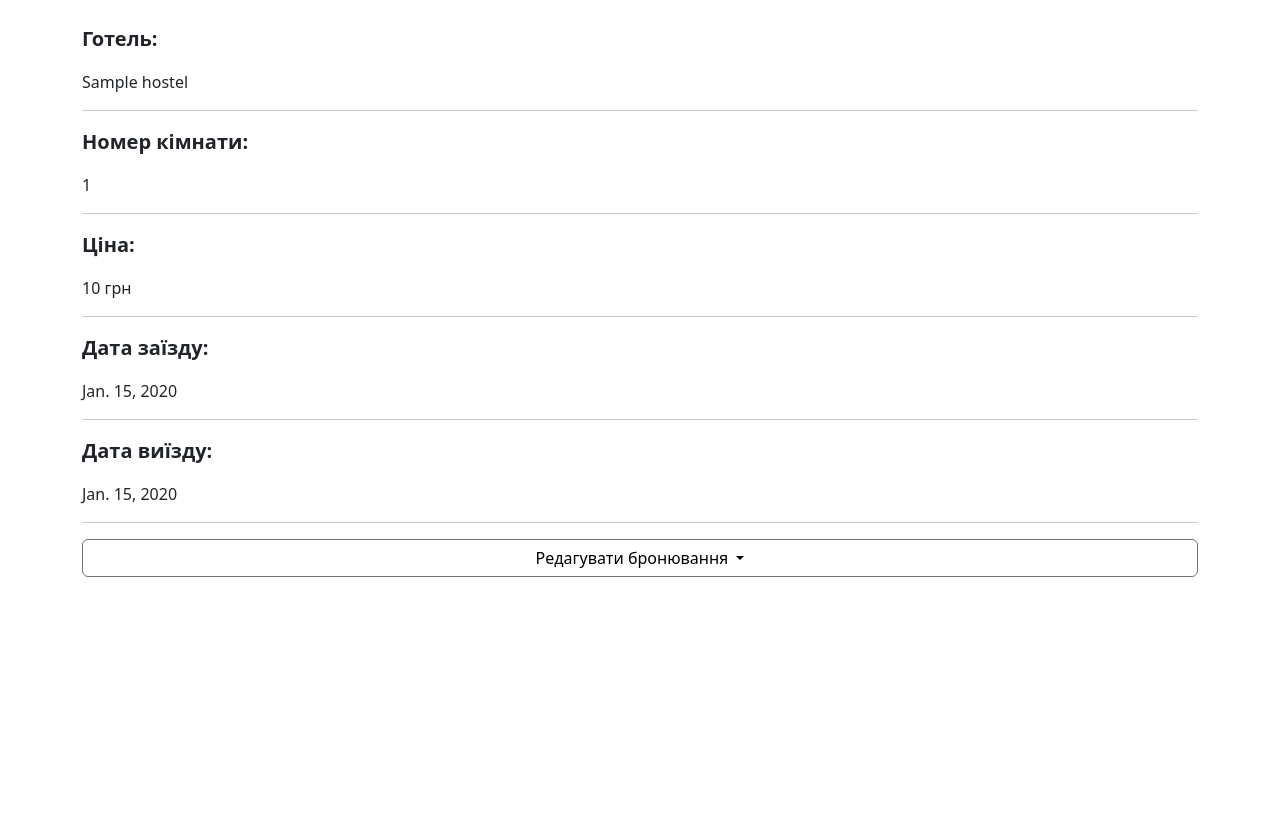
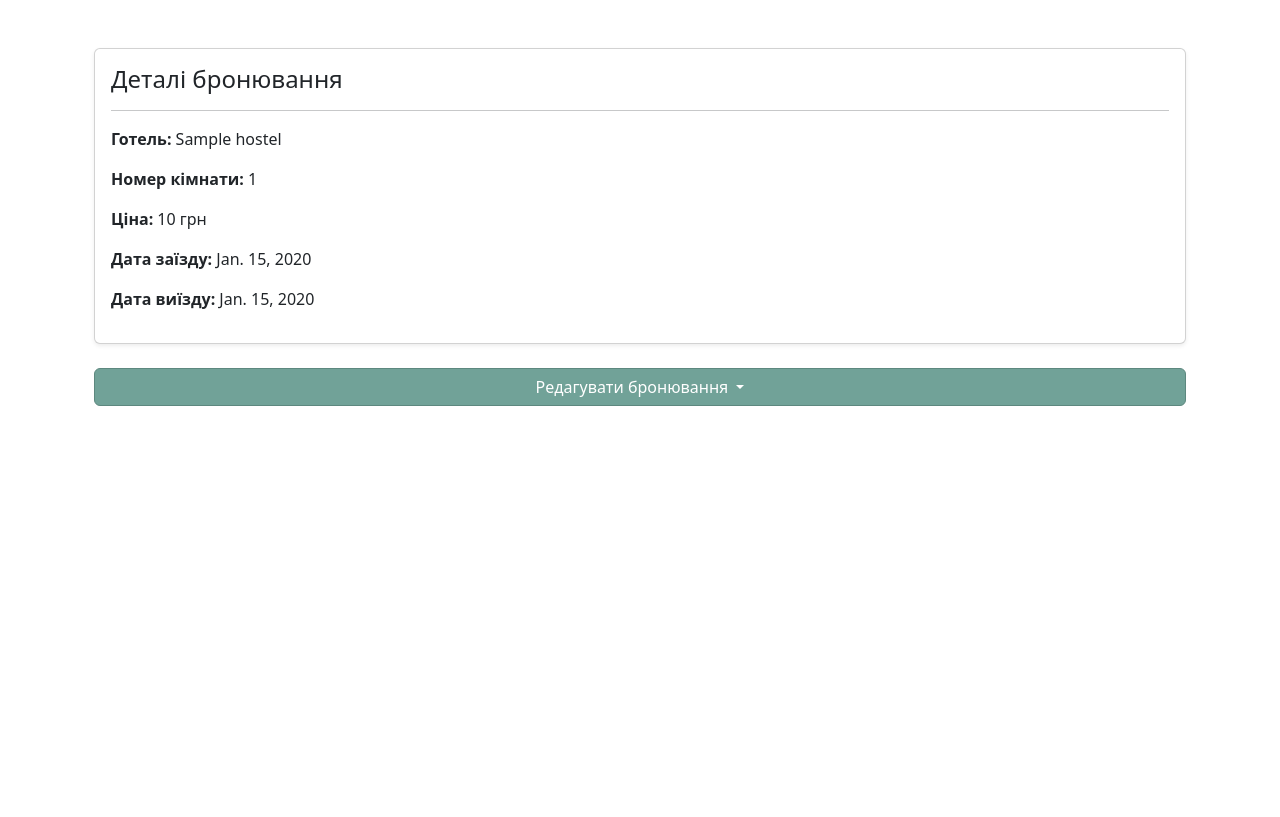
Before and after one commit to Antonchik159/Hotel_Booking, a Django app: page /detail-booking/1/ in a window 1280 px wide. Shown: the part 73-890 px from the top of the page. Run offline with Django 5.2, Linux system fonts and the light colour scheme; tables that the repository leaves empty hold one stand-in row (values such as "Sample post"); some libraries are stand-ins or nearby versions.

Commit message:
update interface

```diff
--- a/booking/templates/booking/base.html
+++ b/booking/templates/booking/base.html
@@ -63,7 +63,7 @@
         {% endblock %}
     </div>
     <div class="container">
-      <footer class="d-flex flex-wrap justify-content-between align-items-center py-3 my-4 border-top mt-auto">
+      <footer class="d-flex flex-wrap justify-content-between align-items-center py-3 my-4 border-top mt-auto" style="z-index: 1; position: relative;">
         <div class="col-md-4 d-flex align-items-center">
           <a href="/" class="mb-3 me-2 mb-md-0 text-body-secondary text-decoration-none lh-1">
             <svg class="bi" width="30" height="24"><use xlink:href="#bootstrap"></use></svg>
--- a/booking/templates/booking/book.html
+++ b/booking/templates/booking/book.html
@@ -1,7 +1,7 @@
 {% extends "booking/base.html" %}
 
 {% block title %}
-Реєстрація
+Бронювання
 {% endblock %}
 
 {% block content %}
@@ -121,5 +121,4 @@
         {% endif %}
     });
 </script>
-
 {% endblock %}
--- a/booking/templates/booking/bron_detail.html
+++ b/booking/templates/booking/bron_detail.html
@@ -1,64 +1,91 @@
 {% extends "booking/base.html" %}
 
-{% block title %}Хостели{% endblock %}
+{% block title %}Деталі бронювання{% endblock %}
 
 {% block content %}
-
-<div>
-    <p style="font-weight: bold; font-size: 20px;">Готель:</p>
-    <p>{{ item.room.hostel.name }}</p><hr>
-    <p style="font-weight: bold; font-size: 20px;">Номер кімнати:</p>
-    <p>{{ item.room }}</p><hr>
-    <p style="font-weight: bold; font-size: 20px;">Ціна:</p>
-    <p>{{ item.price }} грн</p><hr>
-    <p style="font-weight: bold; font-size: 20px;">Дата заїзду:</p>
-    <p>{{ item.start_date }}</p><hr>
-    <p style="font-weight: bold; font-size: 20px;">Дата виїзду:</p>
-    <p>{{ item.last_date }}</p><hr>
+<div class="container mt-4">
+    <div class="card shadow-sm mb-4">
+        <div class="card-body">
+            <h4 class="card-title">Деталі бронювання</h4>
+            <hr>
+            <p><strong>Готель:</strong> {{ item.room.hostel.name }}</p>
+            <p><strong>Номер кімнати:</strong> {{ item.room }}</p>
+            <p><strong>Ціна:</strong> {{ item.price }} грн</p>
+            <p><strong>Дата заїзду:</strong> {{ item.start_date }}</p>
+            <p><strong>Дата виїзду:</strong> {{ item.last_date }}</p>
+        </div>
     </div>
 
+    <div class="dropdown">
         <button
-    class="btn btn-secondary dropdown-toggle"
+            class="btn btn-secondary dropdown-toggle w-100"
             type="button"
             id="dropdownMenuButton"
-    data-bs-display="static"
             data-bs-toggle="dropdown"
-    aria-haspopup="true"
             aria-expanded="false"
-    style="background-color: white; color: black;">
+            style="background-color: #71a298; border-color: #5d887f;">
             Редагувати бронювання
         </button>
 
-<div class="dropdown-menu p-4 w-100 container" aria-labelledby="dropdownMenuButton">
+        <div class="dropdown-menu p-4 w-100" aria-labelledby="dropdownMenuButton" style="max-height: 300px; overflow-y: auto; background-color: aliceblue;">
             <form method="post">
                 {% csrf_token %}
 
-        <div class="form-group">
-            <label for="id_client">Клієнт</label>
-            <input type="text" name="client" value="{{ item.client }}" class="form-control form-control-my" id="id_client">
+                <div class="mb-3">
+                    <label for="id_client" class="form-label">Клієнт</label>
+                    <input
+                        type="text"
+                        name="client"
+                        value="{{ item.client }}"
+                        class="form-control"
+                        id="id_client">
                 </div>
 
-        <div class="form-group">
-            <label for="id_room">Номер</label>
-            <input type="text" name="room" value="{{ item.room }}" class="form-control form-control-my" id="id_room" readonly>
+                <div class="mb-3">
+                    <label for="id_room" class="form-label">Номер</label>
+                    <input
+                        type="text"
+                        name="room"
+                        value="{{ item.room }}"
+                        class="form-control"
+                        id="id_room"
+                        readonly>
                 </div>
 
-        <div class="form-group">
-            <label for="id_price">Ціна</label>
-            <input type="text" name="price" value="{{ item.price }}" class="form-control form-control-my" id="id_price" readonly>
+                <div class="mb-3">
+                    <label for="id_price" class="form-label">Ціна</label>
+                    <input
+                        type="text"
+                        name="price"
+                        value="{{ item.price }}"
+                        class="form-control"
+                        id="id_price"
+                        readonly>
                 </div>
 
-        <div class="form-group">
-            <label for="id_start_date">Дата початку</label>
-            <input type="date" name="start_date" value="{{ item.start_date }}" class="form-control form-control-my" id="id_start_date">
+                <div class="mb-3">
+                    <label for="id_start_date" class="form-label">Дата початку</label>
+                    <input
+                        type="date"
+                        name="start_date"
+                        value="{{ item.start_date }}"
+                        class="form-control"
+                        id="id_start_date">
                 </div>
 
-        <div class="form-group">
-            <label for="id_last_date">Дата закінчення</label>
-            <input type="date" name="last_date" value="{{ item.last_date }}" class="form-control form-control-my" id="id_last_date">
+                <div class="mb-3">
+                    <label for="id_last_date" class="form-label">Дата закінчення</label>
+                    <input
+                        type="date"
+                        name="last_date"
+                        value="{{ item.last_date }}"
+                        class="form-control"
+                        id="id_last_date">
                 </div>
 
-        <button type="submit" class="btn btn-primary">Змінити</button>
+                <button type="submit" class="btn btn-primary w-100" style="background-color: #ff83be; color: white; border-color: #fd4aa1;">Змінити</button>
             </form>
         </div>
+    </div>
+</div>
 {% endblock %}
--- a/booking/views.py
+++ b/booking/views.py
@@ -94,9 +94,12 @@ def booking(request, item_id):
         client = get_object_or_404(Client, fullname=client_name)
         form = BookingForm(initial={'room': room, 'client': client, 'price': room_price})
         form.fields['client'].widget.attrs['readonly'] = 'readonly'
+        form.fields['room'].widget.attrs['style'] = 'pointer-events: none;'
+        form.fields['client'].widget.attrs['style'] = 'pointer-events: none;'
         return render(request, 'booking/book.html', {'form': form, 'room': room, 'client': client, 'price': room_price})
     else:
         form = BookingForm(initial={'room': room, 'price': room_price})
+        form.fields['room'].widget.attrs['style'] = 'pointer-events: none;'
         return render(request, 'booking/book.html', {'form': form, 'room': room, 'price': room_price})
 
 def account(request):
```
Also changed, not shown: db.sqlite3. Lines whose indentation alone changed are shown as unchanged.
